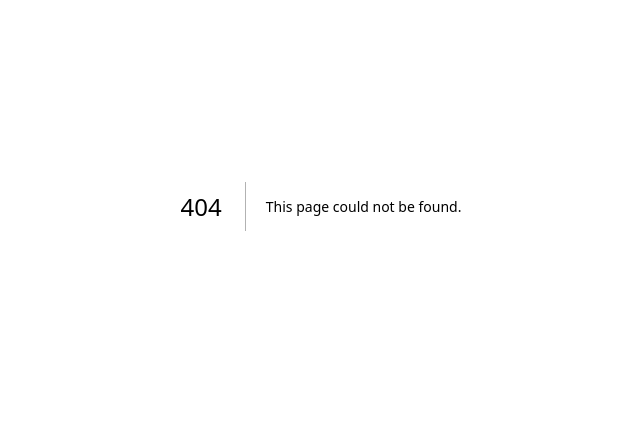
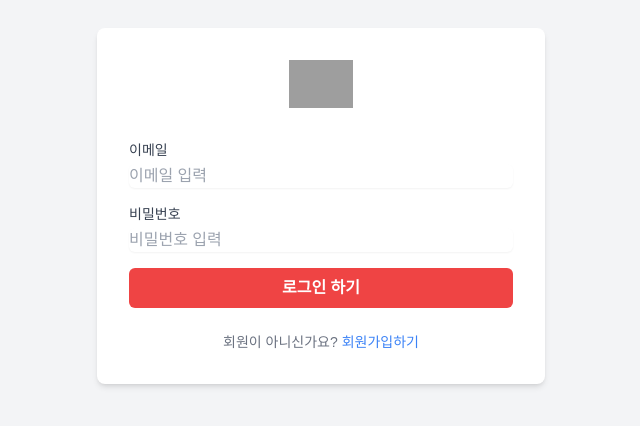
Before and after one commit to kimdohoon2/The-Julge, a Next.js app: page /login in a window 1280 px wide. Before the commit this address had no page. Shown: the part 194-620 px from the top of the page, without its empty margins (319-959 px from the left). Built offline with nearby package versions, Linux system fonts and the light colour scheme; grey boxes are pictures that could not be loaded; a web font is replaced by a local one.

Commit message:
feat(init): 로그인페이지 초안

```diff
--- a/package.json
+++ b/package.json
@@ -13,6 +13,7 @@
     "next": "15.1.0",
     "react": "^19.0.0",
     "react-dom": "^19.0.0",
+    "react-hook-form": "^7.54.1",
     "zustand": "^5.0.2"
   },
   "devDependencies": {
--- /dev/null
+++ b/src/app/client-wrapper.tsx
@@ -0,0 +1,8 @@
+'use client';
+
+import React from 'react';
+import { BrowserRouter } from 'react-router-dom';
+
+export default function ClientWrapper({ children }: { children: React.ReactNode }) {
+  return <BrowserRouter>{children}</BrowserRouter>;
+}
--- a/src/app/layout.tsx
+++ b/src/app/layout.tsx
@@ -1,5 +1,7 @@
+import React from 'react';
 import type { Metadata } from 'next';
 import { Geist, Geist_Mono } from 'next/font/google';
+import ClientWrapper from './client-wrapper';
 import './styles/globals.css';
 
 const geistSans = Geist({
@@ -24,7 +26,9 @@ export default function RootLayout({
 }>) {
   return (
     <html lang="ko">
-      <body className={`${geistSans.variable} ${geistMono.variable} antialiased`}>{children}</body>
+      <body className={`${geistSans.variable} ${geistMono.variable} antialiased`}>
+        <ClientWrapper>{children}</ClientWrapper>
+      </body>
     </html>
   );
 }
--- /dev/null
+++ b/src/app/login/page.tsx
@@ -0,0 +1,120 @@
+'use client';
+
+import React from 'react';
+import { useForm, SubmitHandler } from 'react-hook-form';
+import { useRouter } from 'next/navigation';
+
+// Form 데이터 타입 정의
+interface LoginFormInputs {
+  email: string;
+  password: string;
+}
+
+const emailRegex = /^[A-Z0-9._%+-]+@[A-Z0-9.-]+\.[A-Z]{2,}$/i;
+
+function LoginPage() {
+  const router = useRouter(); // useRouter 선언
+
+  const {
+    register,
+    handleSubmit,
+    formState: { errors },
+    trigger,
+  } = useForm<LoginFormInputs>({
+    mode: 'onBlur', // 포커스 아웃 시 유효성 검사 실행
+  });
+
+  const onSubmit: SubmitHandler<LoginFormInputs> = (data) => {
+    const { email, password } = data;
+
+    // Mock API 응답 처리
+    const loginSuccess = email === 'test@test.com' && password === 'password123';
+
+    if (loginSuccess) {
+      localStorage.setItem('accessToken', 'mockAccessToken123'); // 엑세스 토큰 저장
+      alert('로그인 성공!');
+      router.push('/posts'); // 공고 리스트 페이지로 이동
+    } else {
+      alert('비밀번호가 일치하지 않습니다.');
+    }
+  };
+
+  return (
+    <div className="flex min-h-screen items-center justify-center bg-gray-100">
+      <div className="w-full max-w-md rounded-lg bg-white p-8 shadow-md">
+        {/* 로고 버튼 */}
+        <img
+          src="/logo.png"
+          alt="Logo"
+          className="mx-auto mb-8 h-12 cursor-pointer"
+          onClick={() => router.push('/posts')} // 공고 리스트 페이지로 이동
+        />
+        <form onSubmit={handleSubmit(onSubmit)}>
+          {/* 이메일 입력 */}
+          <label htmlFor="email" className="block text-sm font-medium text-gray-700">
+            이메일
+          </label>
+          <input
+            id="email"
+            type="email"
+            {...register('email', {
+              required: '이메일을 입력해 주세요.',
+              pattern: {
+                value: emailRegex,
+                message: '이메일 형식으로 작성해 주세요.',
+              },
+            })}
+            onBlur={() => trigger('email')} // 포커스 아웃 시 유효성 검사 실행
+            className={`mt-1 w-full rounded-md border-gray-300 shadow-sm focus:border-blue-500 focus:ring focus:ring-blue-200 ${
+              errors.email ? 'border-red-500' : ''
+            }`}
+            placeholder="이메일 입력"
+          />
+          {errors.email && <p className="mt-1 text-sm text-red-500">{errors.email?.message}</p>}
+
+          {/* 비밀번호 입력 */}
+          <label htmlFor="password" className="mt-4 block text-sm font-medium text-gray-700">
+            비밀번호
+          </label>
+          <input
+            id="password"
+            type="password"
+            {...register('password', {
+              required: '비밀번호를 입력해 주세요.',
+              minLength: {
+                value: 8,
+                message: '8자 이상 작성해 주세요.',
+              },
+            })}
+            onBlur={() => trigger('password')} // 포커스 아웃 시 유효성 검사 실행
+            className={`mt-1 w-full rounded-md border-gray-300 shadow-sm focus:border-blue-500 focus:ring focus:ring-blue-200 ${
+              errors.password ? 'border-red-500' : ''
+            }`}
+            placeholder="비밀번호 입력"
+          />
+          {errors.password && (
+            <p className="mt-1 text-sm text-red-500">{errors.password?.message}</p>
+          )}
+
+          <button
+            type="submit"
+            className="mt-4 w-full rounded-md bg-red-500 py-2 font-semibold text-white hover:bg-red-600 focus:outline-none focus:ring focus:ring-red-300"
+          >
+            로그인 하기
+          </button>
+        </form>
+        <p className="mt-6 text-center text-sm text-gray-500">
+          회원이 아니신가요?{' '}
+          <span
+            onClick={() => router.push('/signup')} // 회원가입 페이지로 이동
+            className="cursor-pointer text-blue-500 hover:underline"
+          >
+            회원가입하기
+          </span>
+        </p>
+      </div>
+    </div>
+  );
+}
+
+export default LoginPage;
```
Also changed, not shown: 1 other file (tests, documents, lock files or other folders).
